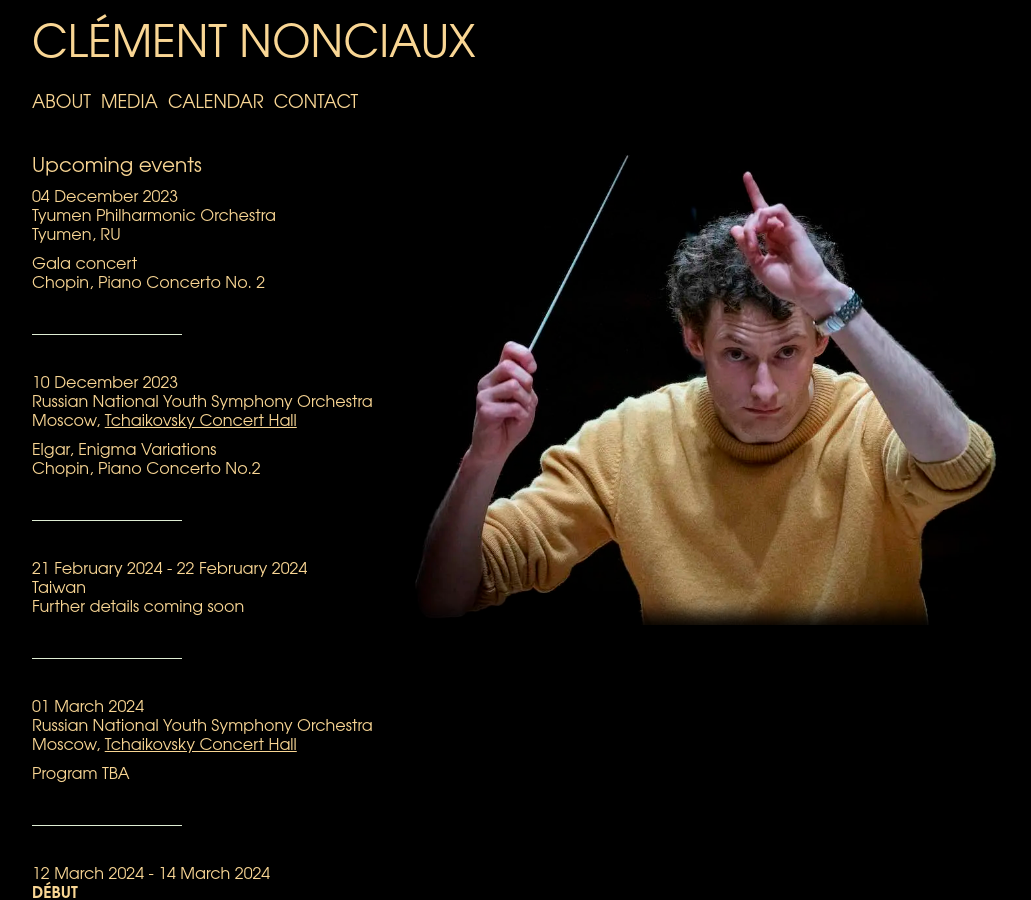
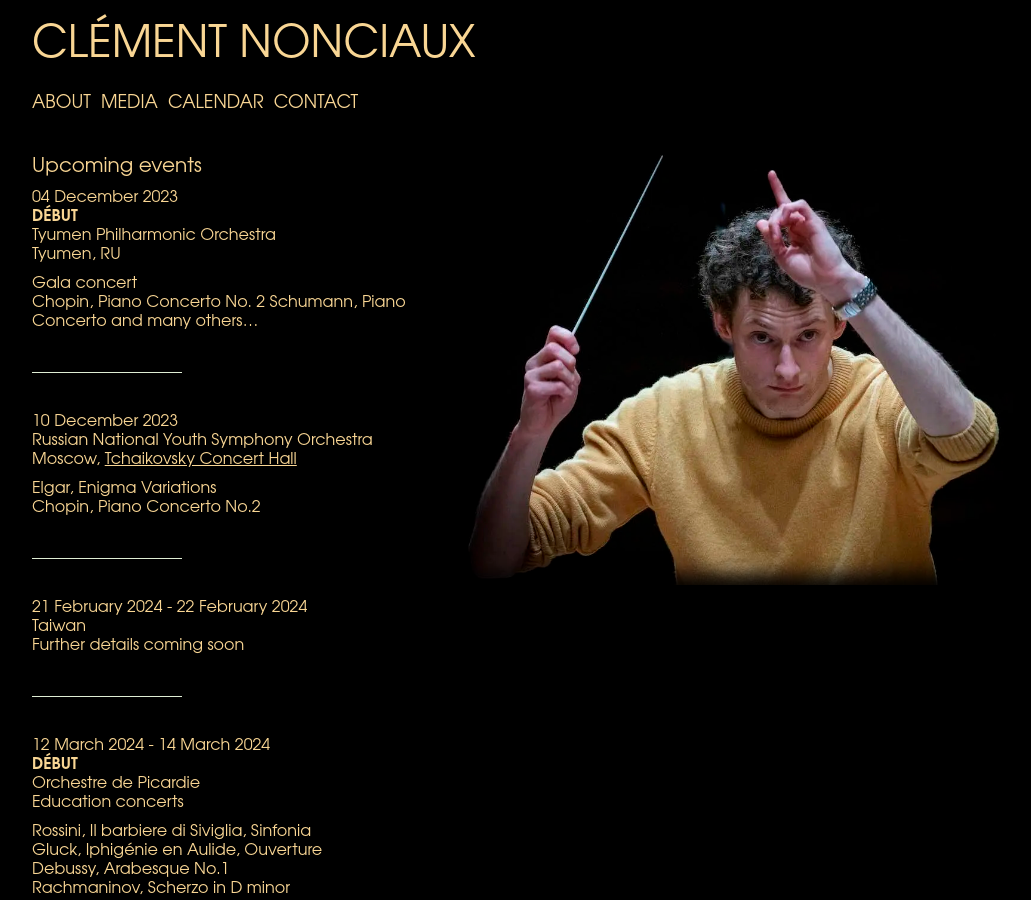
Before and after one commit to martincadoux/clementnonciaux.com, a Jekyll site: the page built from _pages/calendar.html, in a window 1280 px wide and 900 px high. Shown: the whole window, without its empty margins (108-1139 px from the left). Built offline with Jekyll 4.4.1, drawn with Linux system fonts in a browser that asks for light colours; some of the changed text lies outside the part shown.

Commit message:
Update events.yml

```diff
--- a/_data/events.yml
+++ b/_data/events.yml
@@ -35,7 +35,7 @@
     Rachmaninov, Scherzo in D minor
     Haydn, Symphony No.104
 
-- date: [2024-03-01]
+- date: [2024-04-01]
   location: |-
     Russian National Youth Symphony Orchestra
     Moscow, [Tchaikovsky Concert Hall](https://meloman.ru/hall/koncertnyj-zal-chajkovskogo/)
@@ -57,11 +57,14 @@
 
 - date: [2023-12-04]
   location: |-
+    **DÉBUT**
     Tyumen Philharmonic Orchestra
     Tyumen, RU
   program: |-
     Gala concert
     Chopin, Piano Concerto No. 2
+    Schumann, Piano Concerto
+    and many others…
 
 - date: [2023-11-19]
   location: |-
```
